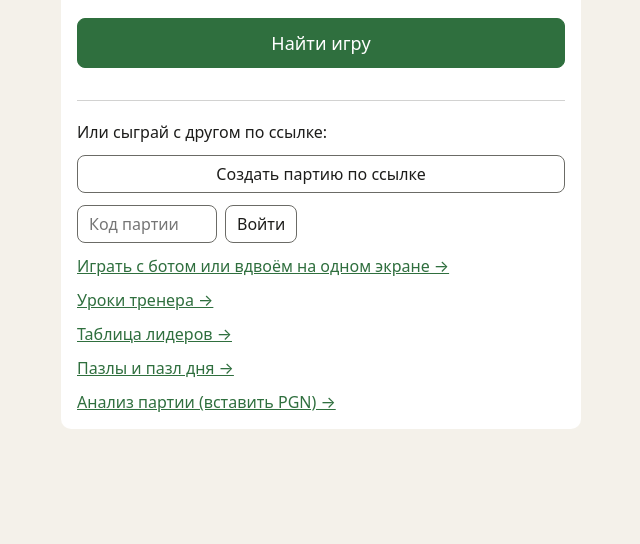
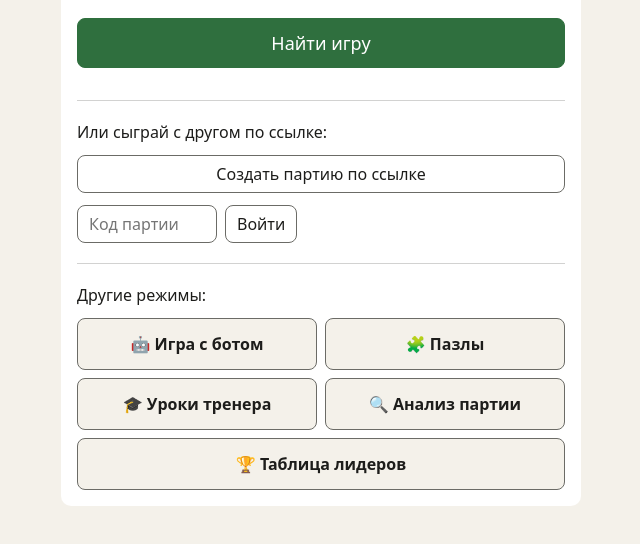
Before and after one commit to lehalepehaa77-dotcom/Chess-site, a website: page public/index.html in a window 1280 px wide. Shown: the part 66-610 px from the top of the page, without its empty margins (319-959 px from the left). Drawn offline with nearby package versions, Linux system fonts and the light colour scheme; no server answers.

Commit message:
Update index.html

```diff
--- a/public/index.html
+++ b/public/index.html
@@ -40,6 +40,10 @@ button.primary{background:var(--accent);border-color:var(--accent);color:#fff}
 #moves b{color:var(--fg);font-weight:600}
 
 input{font:inherit;color:var(--fg);background:var(--panel);border:1px solid var(--muted);border-radius:8px;padding:7px 11px;width:140px}
+.navgrid{display:grid;grid-template-columns:1fr 1fr;gap:8px}
+.navbtn{display:block;text-align:center;padding:14px 8px;border:1px solid var(--muted);border-radius:8px;background:var(--bg);color:var(--fg);text-decoration:none;font-weight:600}
+.navbtn:hover{border-color:var(--accent);color:var(--accent)}
+.navbtn.wide{grid-column:1 / -1}
 .hide{display:none!important}
 .card{width:var(--bs);background:var(--panel);border-radius:10px;padding:16px;display:flex;flex-direction:column;gap:12px}
 a{color:var(--accent)}
@@ -64,11 +68,15 @@ a{color:var(--accent)}
     <input id="code" placeholder="Код партии" maxlength="12">
     <button id="joinBtn">Войти</button>
   </div>
-  <a href="/bot.html">Играть с ботом или вдвоём на одном экране →</a>
-  <a href="/lessons.html">Уроки тренера →</a>
-  <a href="/leaders.html">Таблица лидеров →</a>
-  <a href="/puzzles.html">Пазлы и пазл дня →</a>
-  <a href="/analyze.html">Анализ партии (вставить PGN) →</a>
+  <hr style="width:100%;border:0;border-top:1px solid var(--muted);opacity:.3">
+  <div>Другие режимы:</div>
+  <div class="navgrid">
+    <a class="navbtn" href="/bot.html">🤖 Игра с ботом</a>
+    <a class="navbtn" href="/puzzles.html">🧩 Пазлы</a>
+    <a class="navbtn" href="/lessons.html">🎓 Уроки тренера</a>
+    <a class="navbtn" href="/analyze.html">🔍 Анализ партии</a>
+    <a class="navbtn wide" href="/leaders.html">🏆 Таблица лидеров</a>
+  </div>
 </div>
 
 <div id="game" class="hide" style="display:contents">
```
